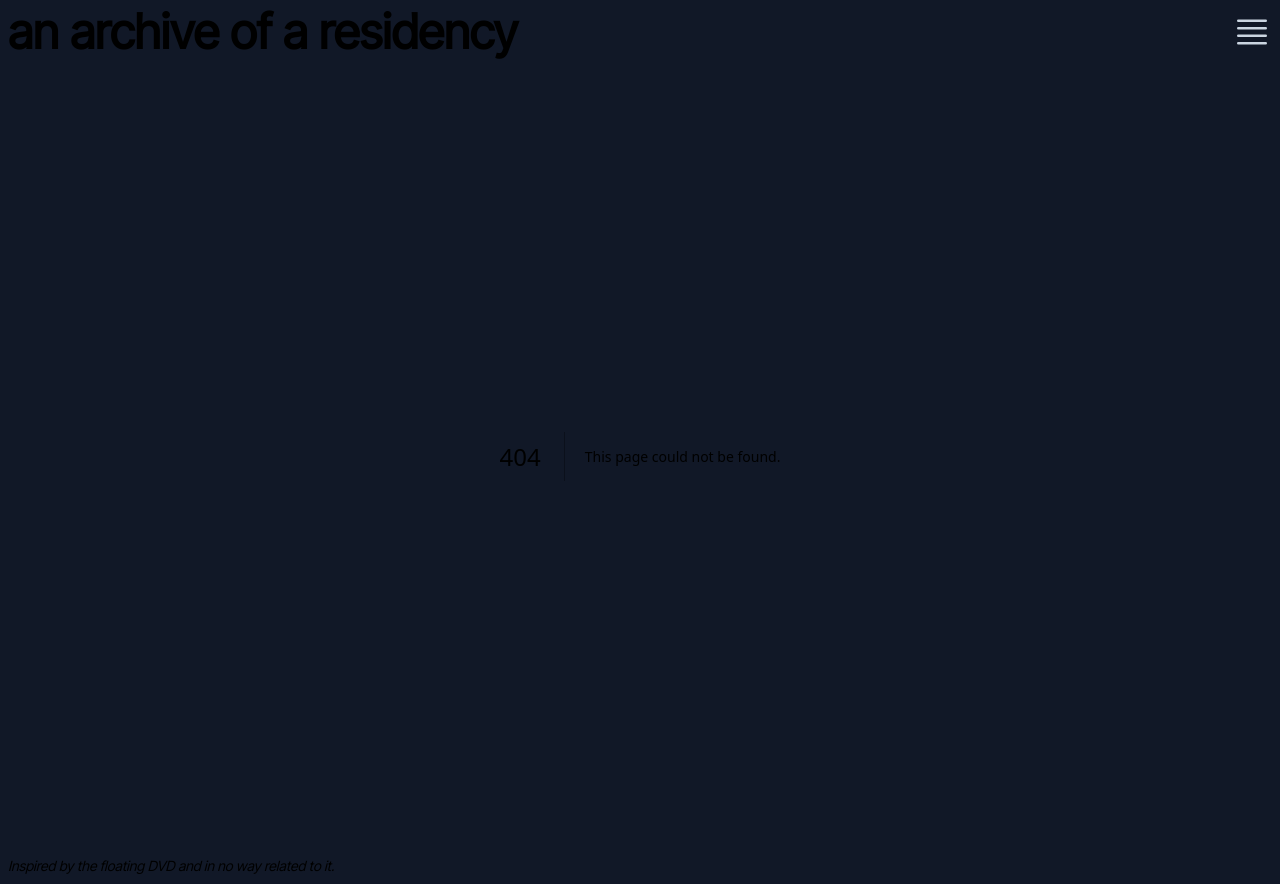
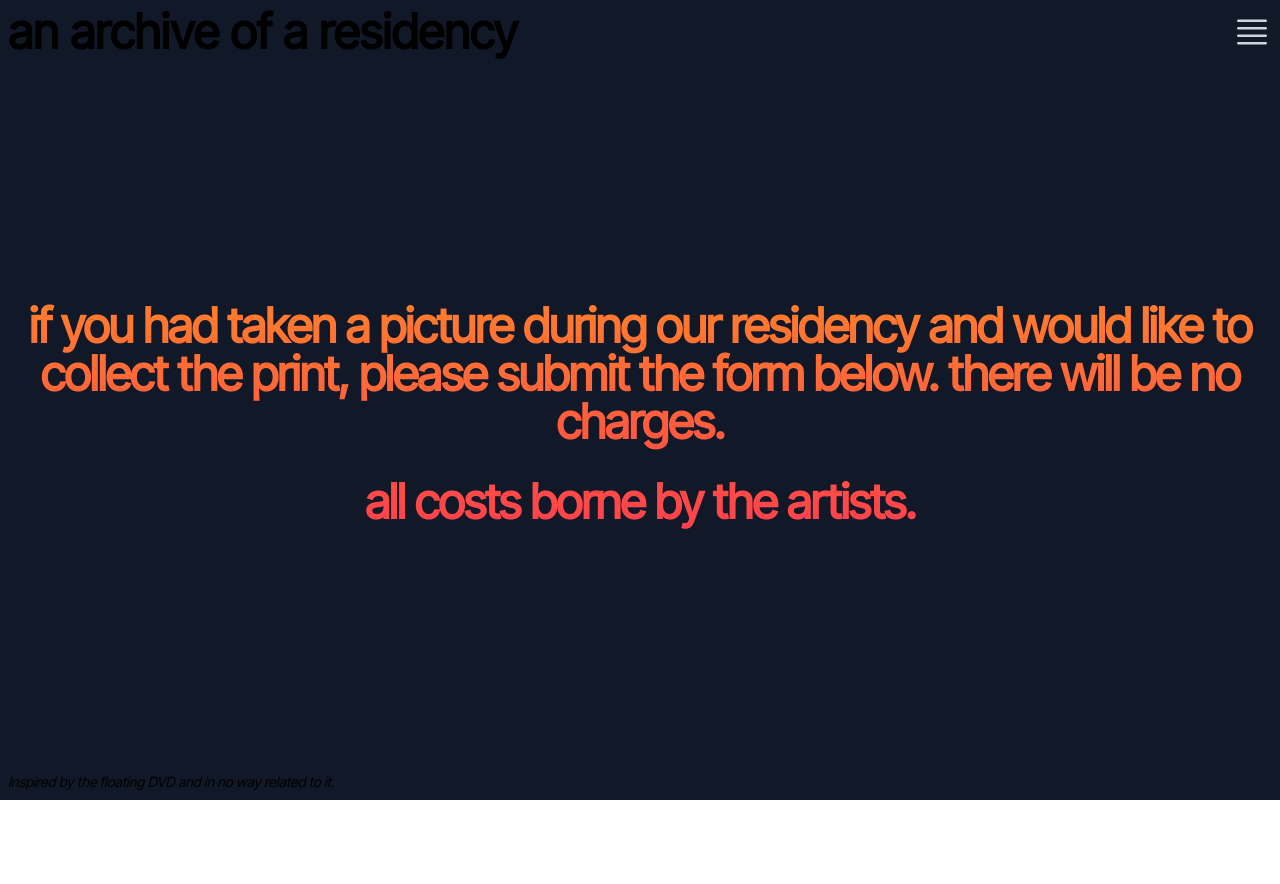
Before and after one commit to syahshiimi/dblspace_archives_2022, a Next.js app: page /collect in a window 1280 px wide. Before the commit this address had no page. After the commit the page ends 800 px from the top, so only its background shows below. Built offline with nearby package versions, Linux system fonts and the light colour scheme.

Commit message:
add collect page

```diff
--- /dev/null
+++ b/pages/collect.tsx
@@ -0,0 +1,20 @@
+import { type NextPage } from 'next'
+
+const Collect: NextPage = () => {
+  return (
+    <>
+      <div className="container mx-auto flex  grow flex-col items-center justify-center gap-8 bg-gradient-to-b from-mikado-yellow to-vivid-raspberry bg-clip-text text-center text-transparent ">
+        <p className="text-5xl font-extrabold lowercase tracking-tight">
+          IF YOU HAD TAKEN A PICTURE DURING OUR RESIDENCY AND WOULD LIKE TO
+          COLLECT THE PRINT, PLEASE SUBMIT THE FORM BELOW. THERE WILL BE NO
+          CHARGES.
+        </p>
+        <p className="text-5xl font-extrabold lowercase tracking-tight">
+          ALL COSTS BORNE BY THE ARTISTS.
+        </p>
+      </div>
+    </>
+  )
+}
+
+export default Collect
--- a/tailwind.config.js
+++ b/tailwind.config.js
@@ -1,9 +1,9 @@
 /** @type {import('tailwindcss').Config} */
 module.exports = {
   content: [
-    "./app/**/*.{js,ts,jsx,tsx}",
-    "./pages/**/*.{js,ts,jsx,tsx}",
-    "./components/**/*.{js,ts,jsx,tsx}",
+    './app/**/*.{js,ts,jsx,tsx}',
+    './pages/**/*.{js,ts,jsx,tsx}',
+    './components/**/*.{js,ts,jsx,tsx}',
   ],
   theme: {
     extend: {
```
